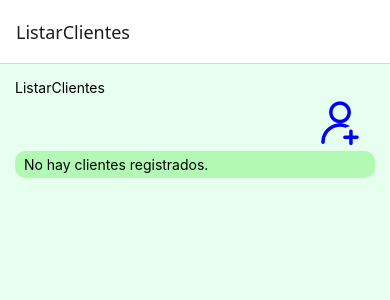
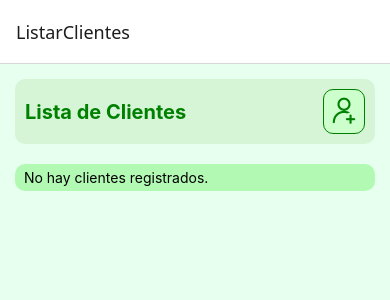
Before and after one commit to Quagmire-prog/GuardarCliente, a React Native app: screen /ListarClientes in a window 390 px wide. Shown: the top 300 px of the page. Built offline with nearby package versions, Linux system fonts and the light colour scheme.

Commit message:
arreglo de estilo del titulo lista de cliente y el boton

```diff
--- a/Screens/ListarClientes.js
+++ b/Screens/ListarClientes.js
@@ -5,8 +5,8 @@ import React, { useState } from 'react'
 
 import MaterialIcons from '@expo/vector-icons/MaterialIcons';
 import AntDesign from '@expo/vector-icons/AntDesign';
-import Formulario from './Formulario';
-// import Formulario from './Formulario'
+
+
 export default function ListarClientes({ navigation }) {
     const [clientes, setClientes] = useState([]);
     const guardarNuevo = (nuevo) => {
@@ -38,12 +38,13 @@ export default function ListarClientes({ navigation }) {
     return (
 
         <View style={styles.container}>
-            <Text>ListarClientes</Text>
-            <View style={styles.botonformulario}>
+            <View style={styles.header}>
+                <Text style={styles.titulo}>Lista de Clientes</Text>
                 <TouchableOpacity style={styles.tbotonf} onPress={() => navigation.navigate('Formulario', { guardarNuevo })}>
-                    <AntDesign name="adduser" size={50} color="blue" />
+                    <AntDesign name="adduser" size={30} color="green" />
                 </TouchableOpacity>
             </View>
+
             {clientes.length === 0 ? (
                 <View style={styles.card}>
                     <Text > No hay clientes registrados.</Text>
@@ -112,10 +113,31 @@ const styles = StyleSheet.create({
 
 
     },
+   header: {
+  flexDirection: 'row',
+  justifyContent: 'space-between',
+  alignItems: 'center',
+  backgroundColor: '#d6f5d6',
+  padding: 10,
+  borderRadius: 10,
+  marginBottom: 15,
+},
+
+titulo: {
+  fontSize: 20,
+  fontWeight: 'bold',
+  color: 'green',
+},
+
 tbotonf: {
+  backgroundColor: '#ccffcc',
+  padding: 5,
+  borderRadius: 10,
+  borderWidth:1,
+  borderColor: 'green'
+}
 
 
-    },
 
 
 })
```
Lines whose indentation alone changed are shown as unchanged.
